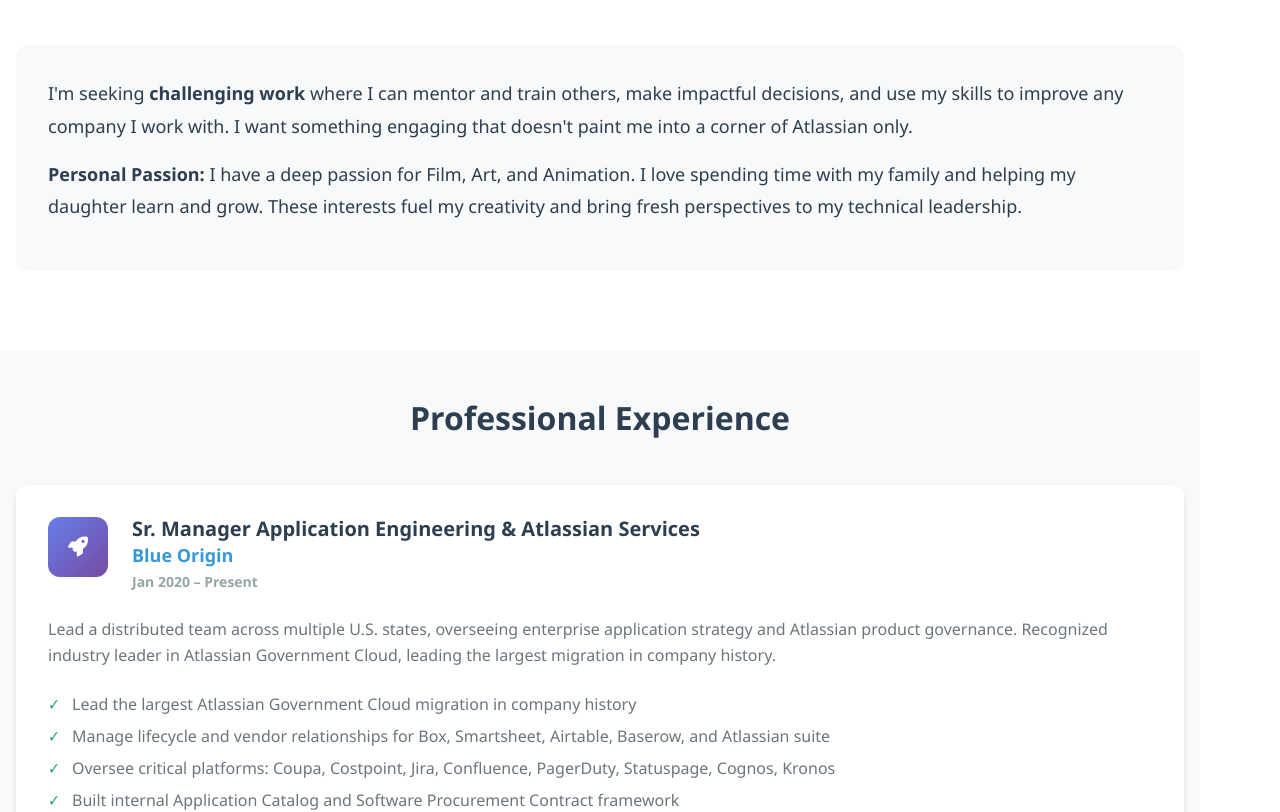
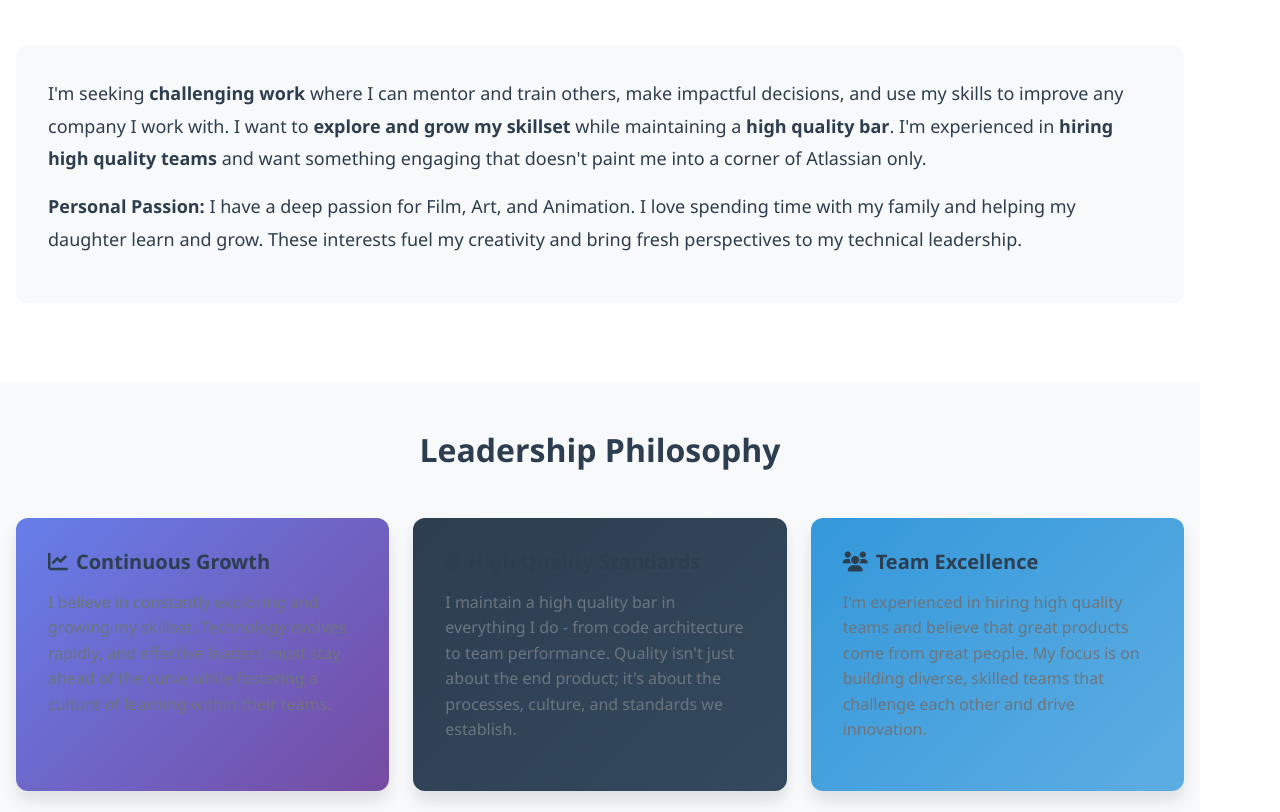
Before and after one commit to GeorgeRCAdamJohnson/Technical-Executive-Portfolio, a React (Vite) app: page /executive-profile in a window 1280 px wide. Shown: the part 1188-2000 px from the top of the page. Built offline with nearby package versions, Linux system fonts and the light colour scheme.

Commit message:
Add leadership philosophy highlighting skillset growth, quality standards, and team hiring experience

```diff
--- a/src/components/Footer.tsx
+++ b/src/components/Footer.tsx
@@ -160,7 +160,8 @@
             <p>
               <strong>What I'm Looking For:</strong> Challenging work where I can mentor and train others,
               make impactful decisions, and use my skills to improve any company I work with.
-              I want something engaging that doesn't paint me into a corner of Atlassian only.
+              I want to explore and grow my skillset while maintaining a high quality bar.
+              I'm experienced in hiring high quality teams and want something engaging that doesn't paint me into a corner of Atlassian only.
             </p>
             <p>
               <strong>Personal Interests:</strong> Passionate about Film, Art, and Animation.
--- a/src/pages/ExecutiveProfile.tsx
+++ b/src/pages/ExecutiveProfile.tsx
@@ -349,7 +349,8 @@
             }}>
               I'm seeking <strong>challenging work</strong> where I can mentor and train others,
               make impactful decisions, and use my skills to improve any company I work with.
-              I want something engaging that doesn't paint me into a corner of Atlassian only.
+              I want to <strong>explore and grow my skillset</strong> while maintaining a <strong>high quality bar</strong>.
+              I'm experienced in <strong>hiring high quality teams</strong> and want something engaging that doesn't paint me into a corner of Atlassian only.
             </p>
             <p style={{
               fontSize: 'var(--font-size-lg)',
@@ -360,6 +361,69 @@
               I love spending time with my family and helping my daughter learn and grow.
               These interests fuel my creativity and bring fresh perspectives to my technical leadership.
             </p>
+          </div>
+        </Container>
+      </Section>
+
+      <Section>
+        <Container>
+          <SectionTitle>Leadership Philosophy</SectionTitle>
+          <div style={{
+            display: 'grid',
+            gridTemplateColumns: 'repeat(auto-fit, minmax(300px, 1fr))',
+            gap: 'var(--spacing-lg)',
+            marginBottom: 'var(--spacing-xl)'
+          }}>
+            <div style={{
+              background: 'linear-gradient(135deg, var(--accent-color) 0%, var(--accent-light) 100%)',
+              color: 'var(--white)',
+              padding: 'var(--spacing-xl)',
+              borderRadius: 'var(--radius-lg)',
+              boxShadow: 'var(--shadow-lg)'
+            }}>
+              <h3 style={{ marginBottom: 'var(--spacing-md)', fontSize: 'var(--font-size-xl)' }}>
+                <i className="fas fa-chart-line" style={{ marginRight: 'var(--spacing-sm)' }}></i>
+                Continuous Growth
+              </h3>
+              <p style={{ lineHeight: '1.6' }}>
+                I believe in constantly exploring and growing my skillset. Technology evolves rapidly,
+                and effective leaders must stay ahead of the curve while fostering a culture of learning within their teams.
+              </p>
+            </div>
+
+            <div style={{
+              background: 'linear-gradient(135deg, var(--primary-color) 0%, var(--primary-light) 100%)',
+              color: 'var(--white)',
+              padding: 'var(--spacing-xl)',
+              borderRadius: 'var(--radius-lg)',
+              boxShadow: 'var(--shadow-lg)'
+            }}>
+              <h3 style={{ marginBottom: 'var(--spacing-md)', fontSize: 'var(--font-size-xl)' }}>
+                <i className="fas fa-award" style={{ marginRight: 'var(--spacing-sm)' }}></i>
+                High Quality Standards
+              </h3>
+              <p style={{ lineHeight: '1.6' }}>
+                I maintain a high quality bar in everything I do - from code architecture to team performance.
+                Quality isn't just about the end product; it's about the processes, culture, and standards we establish.
+              </p>
+            </div>
+
+            <div style={{
+              background: 'linear-gradient(135deg, var(--secondary-color) 0%, var(--secondary-light) 100%)',
+              color: 'var(--white)',
+              padding: 'var(--spacing-xl)',
+              borderRadius: 'var(--radius-lg)',
+              boxShadow: 'var(--shadow-lg)'
+            }}>
+              <h3 style={{ marginBottom: 'var(--spacing-md)', fontSize: 'var(--font-size-xl)' }}>
+                <i className="fas fa-users" style={{ marginRight: 'var(--spacing-sm)' }}></i>
+                Team Excellence
+              </h3>
+              <p style={{ lineHeight: '1.6' }}>
+                I'm experienced in hiring high quality teams and believe that great products come from great people.
+                My focus is on building diverse, skilled teams that challenge each other and drive innovation.
+              </p>
+            </div>
           </div>
         </Container>
       </Section>
--- a/src/pages/Home.tsx
+++ b/src/pages/Home.tsx
@@ -627,8 +627,9 @@
               largest Atlassian Government Cloud migration in company history at Blue Origin.
               <br /><br />
               <strong>Seeking challenging opportunities</strong> to mentor teams, make impactful decisions, and
-              apply my diverse skills beyond just Atlassian. Passionate about Film, Art, Animation, and
-              spending quality time with family.
+              apply my diverse skills beyond just Atlassian. Experienced in hiring high quality teams while
+              maintaining a high quality bar. Passionate about exploring and growing my skillset, plus
+              Film, Art, Animation, and spending quality time with family.
             </HeroDescription>
             <HeroCTA>
               <Button to="/executive-profile" $variant="primary">
```
